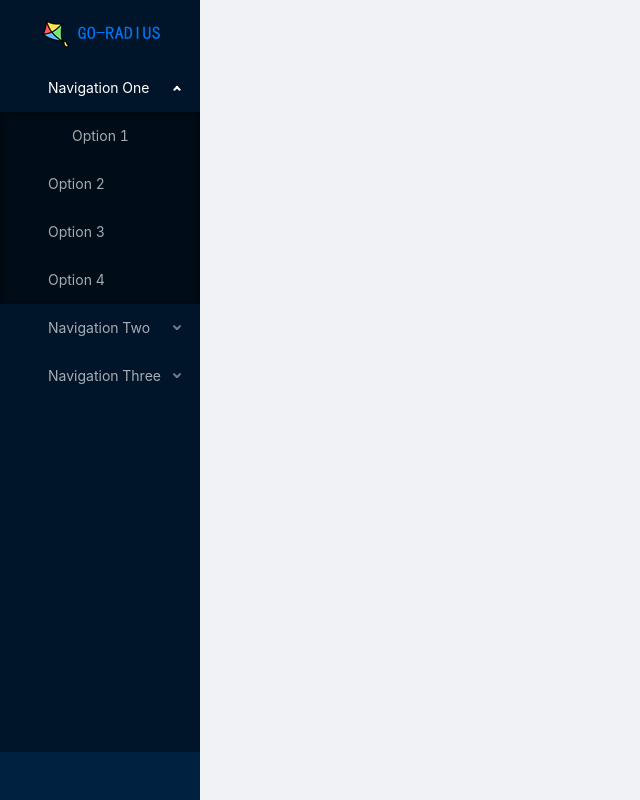
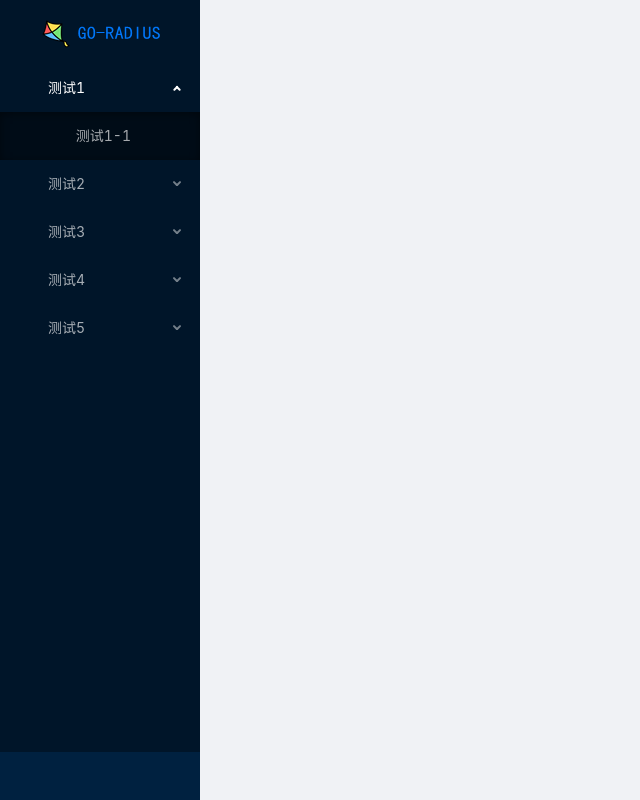
Before and after one commit to cometowell/yh-radius-web, a Vue app: page / in a window 1280 px wide. Shown: the whole page, without its empty margins (0-640 px from the left). Built offline with nearby package versions, Linux system fonts and the light colour scheme.

Commit message:
v2.0 init

```diff
--- a/src/components/Menu.vue
+++ b/src/components/Menu.vue
@@ -3,47 +3,34 @@
     <a-layout-sider collapsible v-model="collapsed">
       <div class="logo"/>
       <a-menu mode="inline" theme="dark" :openKeys="openKeys" @openChange="onOpenChange">
-        <a-sub-menu key="sub1">
+        <a-sub-menu v-for="menu in menus" :key="menu.key">
           <span slot="title">
             <a-icon type="mail"/>
-            <span>Navigation One</span>
+            <span>{{menu.name}}</span>
           </span>
-          <a-menu-item key="1">
-            <a-icon type="caret-right"/>Option 1
+          <a-menu-item v-for="c in menu.children" :key="c.key">
+            <a-icon type="right" /> {{c.name}}
           </a-menu-item>
-          <a-menu-item key="2">Option 2</a-menu-item>
-          <a-menu-item key="3">Option 3</a-menu-item>
-          <a-menu-item key="4">Option 4</a-menu-item>
-        </a-sub-menu>
-        <a-sub-menu key="sub2">
-          <span slot="title">
-            <a-icon type="appstore"/>
-            <span>Navigation Two</span>
-          </span>
-          <a-menu-item key="5">Option 5</a-menu-item>
-          <a-menu-item key="6">Option 6</a-menu-item>
-        </a-sub-menu>
-        <a-sub-menu key="sub4">
-          <span slot="title">
-            <a-icon type="setting"/>
-            <span>Navigation Three</span>
-          </span>
-          <a-menu-item key="9">Option 9</a-menu-item>
-          <a-menu-item key="10">Option 10</a-menu-item>
-          <a-menu-item key="11">Option 11</a-menu-item>
-          <a-menu-item key="12">Option 12</a-menu-item>
         </a-sub-menu>
       </a-menu>
     </a-layout-sider>
   </a-layout>
 </template>
 <script>
+var menus =
+    [{name:"测试1", key:"test1",children:[{name:"测试1-1", key:"test1-1"}]},
+    {name:"测试2", key:"test2",children:[{name:"测试2-1", key:"test2-1"}]},
+    {name:"测试3", key:"test3",children:[{name:"测试3-1", key:"test3-1"}]},
+    {name:"测试4", key:"test4",children:[{name:"测试4-1", key:"test4-1"}]},
+    {name:"测试5", key:"test5",children:[{name:"测试5-1", key:"test5-1"}]}
+    ];
 export default {
   data() {
     return {
+        menus: menus,
       collapsed: false,
-      rootSubmenuKeys: ["sub1", "sub2", "sub4"],
-      openKeys: ["sub1"]
+      rootSubmenuKeys: ["test1", "test2", "test3", "test4", "test5"],
+      openKeys: ["test1"]
     };
   },
   methods: {
@@ -57,14 +44,17 @@ export default {
         this.openKeys = latestOpenKey ? [latestOpenKey] : [];
       }
     }
-  }
+  },
+  mounted() {
+
+  },
 };
 </script>
 
 <style>
 .logo {
   height: 32px;
-  background-image: url('../assets/logo.png');
+  background-image: url("../assets/logo.png");
   margin: 16px;
 }
 </style>
```
